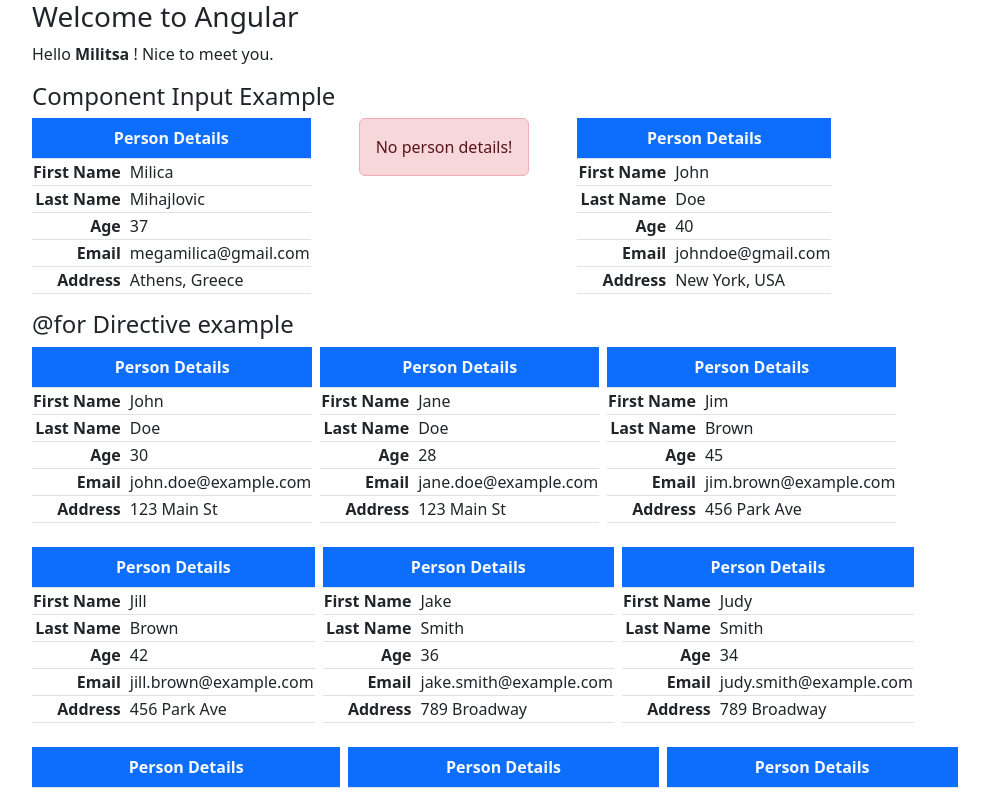
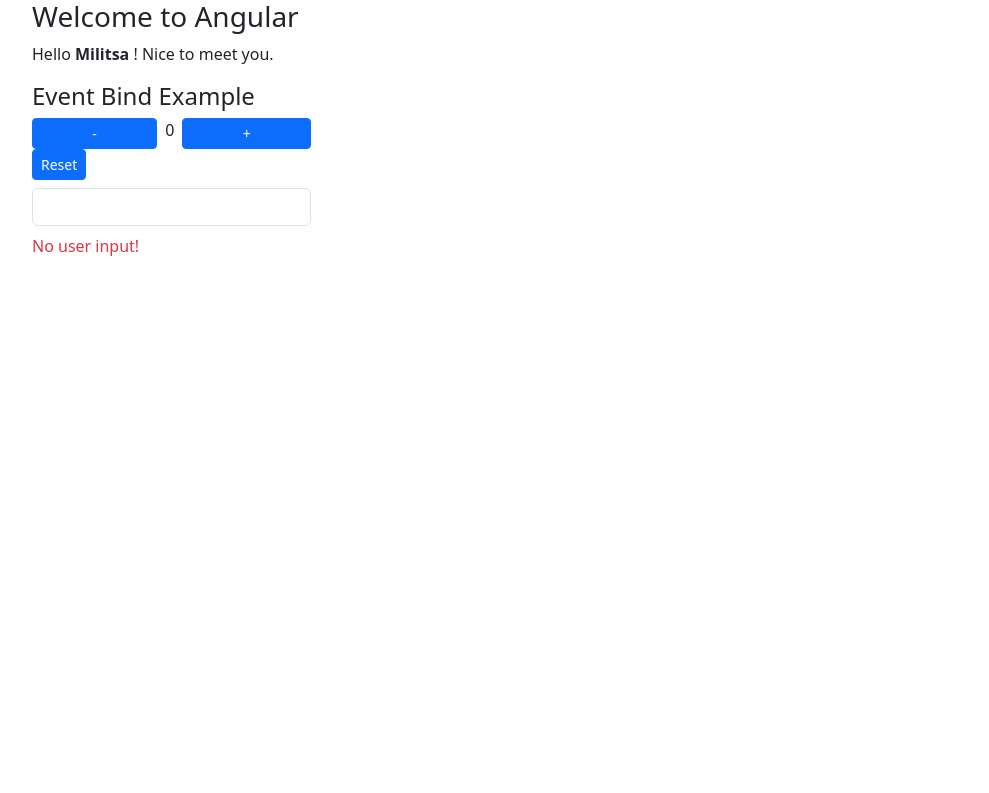
Before and after one commit to milicamiha/angular-introduction, an Angular app: page / in a window 1280 px wide. Shown: the top 793 px of the page, without its empty margins (50-1039 px from the left). Built offline with nearby package versions, Linux system fonts and the light colour scheme.

Commit message:
event-binding-example

```diff
--- a/src/app/app.component.html
+++ b/src/app/app.component.html
@@ -2,7 +2,10 @@
 <p>Hello <strong>{{name}}</strong>
   ! Nice to meet you.
 </p>
-  <h4> Component Input Example </h4>
+
+<app-event-bind-example></app-event-bind-example>
+
+  <!-- <h4> Component Input Example </h4>
 
   <div class="d-flex gap-5 text-nowrap">
     <app-person-table [person]="person0"></app-person-table>
@@ -15,5 +18,5 @@
     @for(user of users; track user) {
       <app-person-table [person]="user"></app-person-table>
     }
-  </div>
+  </div> -->
 </div>
--- a/src/app/app.component.ts
+++ b/src/app/app.component.ts
@@ -1,11 +1,12 @@
 import { Component } from '@angular/core';
 import { PersonTableComponent } from './components/person-table/person-table.component';
 import { Person } from './shared/interfaces/person';
+import { EventBindExampleComponent } from './components/event-bind-example/event-bind-example.component';
 
 @Component({
   selector: 'app-root',
   standalone: true,
-  imports: [PersonTableComponent],
+  imports: [PersonTableComponent, EventBindExampleComponent],
   templateUrl: './app.component.html',
   styleUrl: './app.component.css'
 })
--- /dev/null
+++ b/src/app/components/event-bind-example/event-bind-example.component.html
@@ -0,0 +1,24 @@
+<h4>Event Bind Example</h4>
+
+<div class="d flex flex-column gap-2 w-25 ">
+    <div class="d-flex gap-2 align-content-center ">
+        <button class="btn btn-primary btn-sm flex-grow-1" (click)="decrementTimes()">-</button>
+
+        <span>{{ times }}</span>
+
+        <button class="btn btn-primary btn-sm flex-grow-1" (click)="incrementTimes()">+</button>
+    </div>
+
+    <button class="btn btn-primary btn-sm" (click)="resetTimes()">Reset</button>
+
+    <div class="mt-2 mb-2 d-flex flex-column gap-2 w-100">
+        <input type="text" class="form-control" (input)="onUserInput($event)" />
+        @if(!userInput) {
+            <span class="text-danger">No user input!</span>
+        } @else {
+            <span class="text-bg-info p-2 text-truncate ">
+                {{userInput}}
+            </span>
+        }
+    </div>
+</div>
--- /dev/null
+++ b/src/app/components/event-bind-example/event-bind-example.component.ts
@@ -0,0 +1,31 @@
+import { Component } from '@angular/core';
+
+@Component({
+  selector: 'app-event-bind-example',
+  standalone: true,
+  imports: [],
+  templateUrl: './event-bind-example.component.html',
+  styleUrl: './event-bind-example.component.css'
+})
+export class EventBindExampleComponent {
+  times: number = 0;
+
+  userInput: string = '';
+
+  incrementTimes() {
+    this.times++;
+  }
+
+  decrementTimes() {
+    this.times--;
+  }
+
+  resetTimes() {
+    this.times = 0;
+  }
+
+  onUserInput(event: Event) {
+    const value = (event.target as HTMLInputElement).value;
+    this.userInput = value;
+  }
+}
```
Also changed, not shown: src/app/components/event-bind-example/event-bind-example.component.css (added), 1 other file (tests, documents, lock files or other folders).
